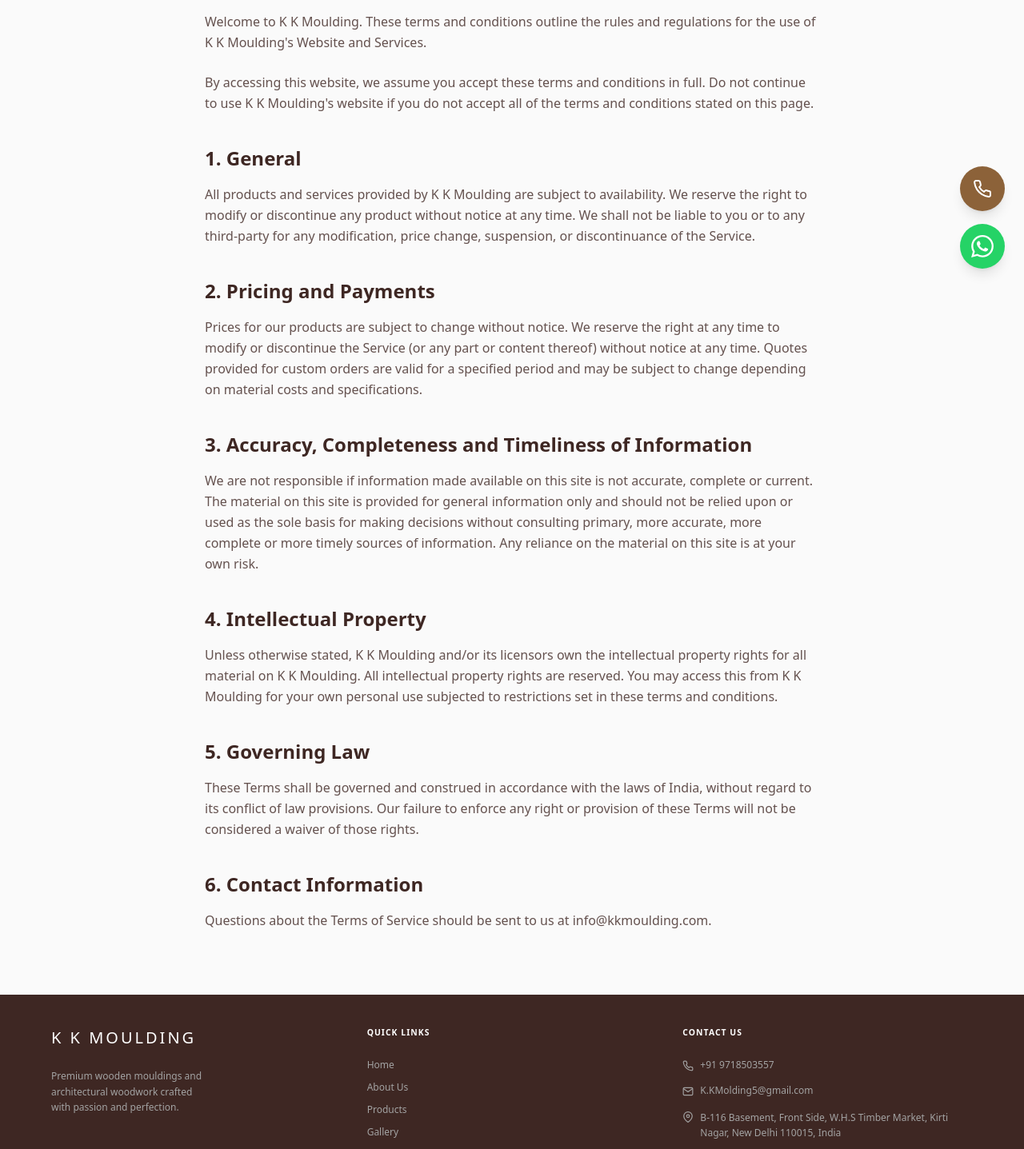
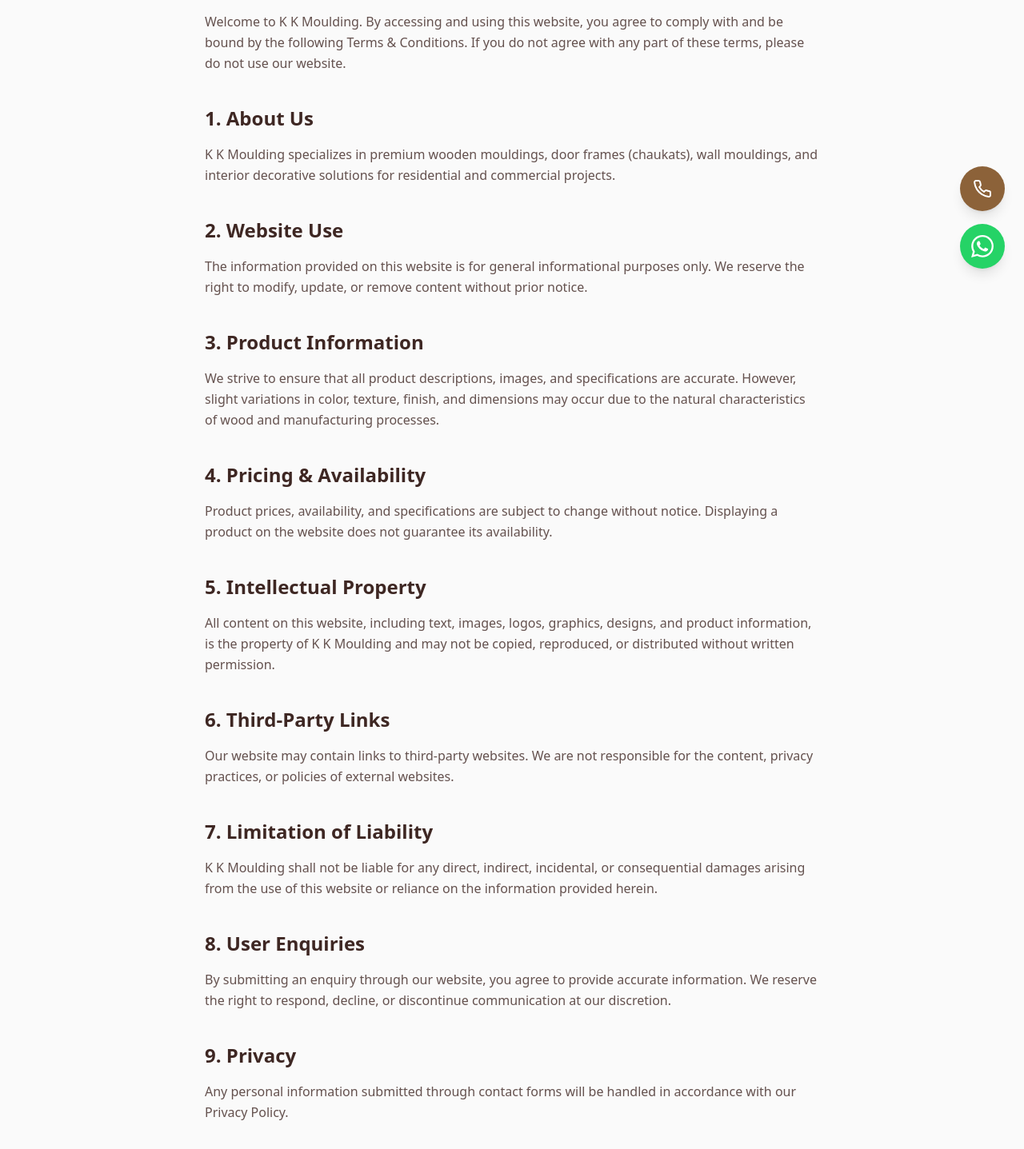
Before and after one commit to karanak1513-debug/KK, a Next.js app in the folder kk-moulding/: page /terms-and-conditions in a window 1280 px wide. Shown: the part 440-1877 px from the top of the page at 80% size. Built offline with nearby package versions, Linux system fonts and the light colour scheme; no server answers; a web font is replaced by a local one.

Commit message:
Update Terms & Conditions page content

```diff
--- a/kk-moulding/app/(site)/terms-and-conditions/page.tsx
+++ b/kk-moulding/app/(site)/terms-and-conditions/page.tsx
@@ -9,45 +9,71 @@
   return (
     <div className="bg-[#FAFAFA] min-h-screen pt-32 pb-20 text-[#3E2723]">
       <div className="container-editorial max-w-4xl">
-        <h1 className="font-serif text-4xl lg:text-5xl font-semibold mb-8">Terms & Conditions</h1>
+        <h1 className="font-serif text-3xl md:text-4xl lg:text-5xl font-semibold mb-8">Terms & Conditions</h1>
         <p className="font-sans text-sm text-[#8C6239] mb-12 uppercase tracking-widest">Last updated: {new Date().toLocaleDateString('en-US', { month: 'long', year: 'numeric' })}</p>
 
         <div className="prose prose-brown max-w-none font-sans text-[#3E2723]/80 leading-relaxed space-y-6">
           <p>
-            Welcome to K K Moulding. These terms and conditions outline the rules and regulations for the use of K K Moulding's Website and Services.
+            Welcome to K K Moulding. By accessing and using this website, you agree to comply with and be bound by the following Terms & Conditions. If you do not agree with any part of these terms, please do not use our website.
+          </p>
+
+          <h2 className="font-serif text-2xl font-semibold text-[#3E2723] mt-10 mb-4">1. About Us</h2>
+          <p>
+            K K Moulding specializes in premium wooden mouldings, door frames (chaukats), wall mouldings, and interior decorative solutions for residential and commercial projects.
+          </p>
+
+          <h2 className="font-serif text-2xl font-semibold text-[#3E2723] mt-10 mb-4">2. Website Use</h2>
+          <p>
+            The information provided on this website is for general informational purposes only. We reserve the right to modify, update, or remove content without prior notice.
+          </p>
+
+          <h2 className="font-serif text-2xl font-semibold text-[#3E2723] mt-10 mb-4">3. Product Information</h2>
+          <p>
+            We strive to ensure that all product descriptions, images, and specifications are accurate. However, slight variations in color, texture, finish, and dimensions may occur due to the natural characteristics of wood and manufacturing processes.
+          </p>
+
+          <h2 className="font-serif text-2xl font-semibold text-[#3E2723] mt-10 mb-4">4. Pricing & Availability</h2>
+          <p>
+            Product prices, availability, and specifications are subject to change without notice. Displaying a product on the website does not guarantee its availability.
+          </p>
+
+          <h2 className="font-serif text-2xl font-semibold text-[#3E2723] mt-10 mb-4">5. Intellectual Property</h2>
+          <p>
+            All content on this website, including text, images, logos, graphics, designs, and product information, is the property of K K Moulding and may not be copied, reproduced, or distributed without written permission.
+          </p>
+
+          <h2 className="font-serif text-2xl font-semibold text-[#3E2723] mt-10 mb-4">6. Third-Party Links</h2>
+          <p>
+            Our website may contain links to third-party websites. We are not responsible for the content, privacy practices, or policies of external websites.
+          </p>
+
+          <h2 className="font-serif text-2xl font-semibold text-[#3E2723] mt-10 mb-4">7. Limitation of Liability</h2>
+          <p>
+            K K Moulding shall not be liable for any direct, indirect, incidental, or consequential damages arising from the use of this website or reliance on the information provided herein.
+          </p>
+
+          <h2 className="font-serif text-2xl font-semibold text-[#3E2723] mt-10 mb-4">8. User Enquiries</h2>
+          <p>
+            By submitting an enquiry through our website, you agree to provide accurate information. We reserve the right to respond, decline, or discontinue communication at our discretion.
+          </p>
+
+          <h2 className="font-serif text-2xl font-semibold text-[#3E2723] mt-10 mb-4">9. Privacy</h2>
+          <p>
+            Any personal information submitted through contact forms will be handled in accordance with our Privacy Policy.
+          </p>
+
+          <h2 className="font-serif text-2xl font-semibold text-[#3E2723] mt-10 mb-4">10. Governing Law</h2>
+          <p>
+            These Terms & Conditions shall be governed by and interpreted in accordance with the laws of India. Any disputes arising from the use of this website shall be subject to the jurisdiction of the courts in Delhi, India.
+          </p>
+
+          <h2 className="font-serif text-2xl font-semibold text-[#3E2723] mt-10 mb-4">11. Contact Information</h2>
+          <p>
+            K K Moulding<br />
+            Website: <a href="http://www.kkmoulding.com" target="_blank" rel="noopener noreferrer" className="underline hover:text-[#8C6239]">www.kkmoulding.com</a>
           </p>
           <p>
-            By accessing this website, we assume you accept these terms and conditions in full. Do not continue to use K K Moulding's website if you do not accept all of the terms and conditions stated on this page.
-          </p>
-
-          <h2 className="font-serif text-2xl font-semibold text-[#3E2723] mt-10 mb-4">1. General</h2>
-          <p>
-            All products and services provided by K K Moulding are subject to availability. We reserve the right to modify or discontinue any product without notice at any time. We shall not be liable to you or to any third-party for any modification, price change, suspension, or discontinuance of the Service.
-          </p>
-
-          <h2 className="font-serif text-2xl font-semibold text-[#3E2723] mt-10 mb-4">2. Pricing and Payments</h2>
-          <p>
-            Prices for our products are subject to change without notice. We reserve the right at any time to modify or discontinue the Service (or any part or content thereof) without notice at any time. Quotes provided for custom orders are valid for a specified period and may be subject to change depending on material costs and specifications.
-          </p>
-
-          <h2 className="font-serif text-2xl font-semibold text-[#3E2723] mt-10 mb-4">3. Accuracy, Completeness and Timeliness of Information</h2>
-          <p>
-            We are not responsible if information made available on this site is not accurate, complete or current. The material on this site is provided for general information only and should not be relied upon or used as the sole basis for making decisions without consulting primary, more accurate, more complete or more timely sources of information. Any reliance on the material on this site is at your own risk.
-          </p>
-
-          <h2 className="font-serif text-2xl font-semibold text-[#3E2723] mt-10 mb-4">4. Intellectual Property</h2>
-          <p>
-            Unless otherwise stated, K K Moulding and/or its licensors own the intellectual property rights for all material on K K Moulding. All intellectual property rights are reserved. You may access this from K K Moulding for your own personal use subjected to restrictions set in these terms and conditions.
-          </p>
-
-          <h2 className="font-serif text-2xl font-semibold text-[#3E2723] mt-10 mb-4">5. Governing Law</h2>
-          <p>
-            These Terms shall be governed and construed in accordance with the laws of India, without regard to its conflict of law provisions. Our failure to enforce any right or provision of these Terms will not be considered a waiver of those rights.
-          </p>
-
-          <h2 className="font-serif text-2xl font-semibold text-[#3E2723] mt-10 mb-4">6. Contact Information</h2>
-          <p>
-            Questions about the Terms of Service should be sent to us at info@kkmoulding.com.
+            For any questions regarding these Terms & Conditions, please contact us through our website.
           </p>
         </div>
       </div>
```
